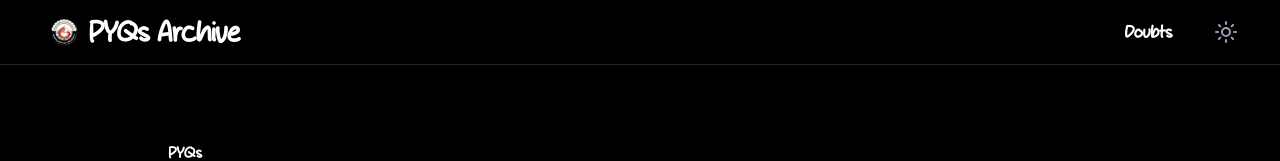
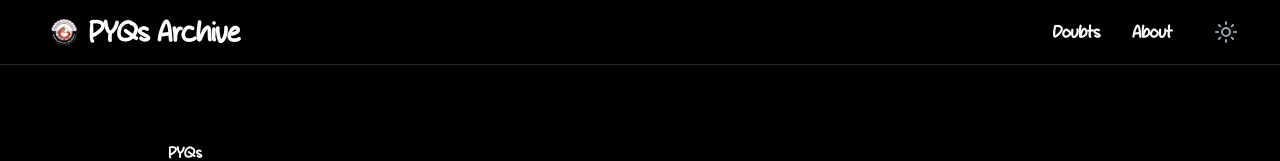
Before and after one commit to priyansunegi-dev0/GEHU-Archive, a React (Vite) app: page /pyqs in a window 1280 px wide. Shown: the top 161 px of the page. Built offline with nearby package versions, Linux system fonts and the light colour scheme.

Commit message:
Add About link next to Doubts in header navigation

```diff
--- a/src/components/Header.tsx
+++ b/src/components/Header.tsx
@@ -62,6 +62,23 @@ export function Header() {
               >
                 Doubts
               </Link>
+            )}
+            {pathname !== "/pyqs/about" && (
+              isDoubtsDomain ? (
+                <a
+                  href="https://in-gehu.in/pyqs/about"
+                  className="text-lg font-bold tracking-tight text-black dark:text-white hover:text-gray-600 dark:hover:text-gray-300 transition-colors"
+                >
+                  About
+                </a>
+              ) : (
+                <Link
+                  to="/pyqs/about"
+                  className="text-lg font-bold tracking-tight text-black dark:text-white hover:text-gray-600 dark:hover:text-gray-300 transition-colors"
+                >
+                  About
+                </Link>
+              )
             )}
 
 
@@ -144,6 +161,25 @@ export function Header() {
                 Doubts
               </Link>
             )}
+            {pathname !== "/pyqs/about" && (
+              isDoubtsDomain ? (
+                <a
+                  href="https://in-gehu.in/pyqs/about"
+                  onClick={() => setMenuOpen(false)}
+                  className="block text-base font-bold tracking-tight text-black dark:text-white hover:text-gray-600 dark:hover:text-gray-300 transition-colors py-2 px-3 hover:bg-gray-100 dark:hover:bg-zinc-900 rounded-lg"
+                >
+                  About
+                </a>
+              ) : (
+                <Link
+                  to="/pyqs/about"
+                  onClick={() => setMenuOpen(false)}
+                  className="block text-base font-bold tracking-tight text-black dark:text-white hover:text-gray-600 dark:hover:text-gray-300 transition-colors py-2 px-3 hover:bg-gray-100 dark:hover:bg-zinc-900 rounded-lg"
+                >
+                  About
+                </Link>
+              )
+            )}
           </nav>
         </div>
       )}
```
